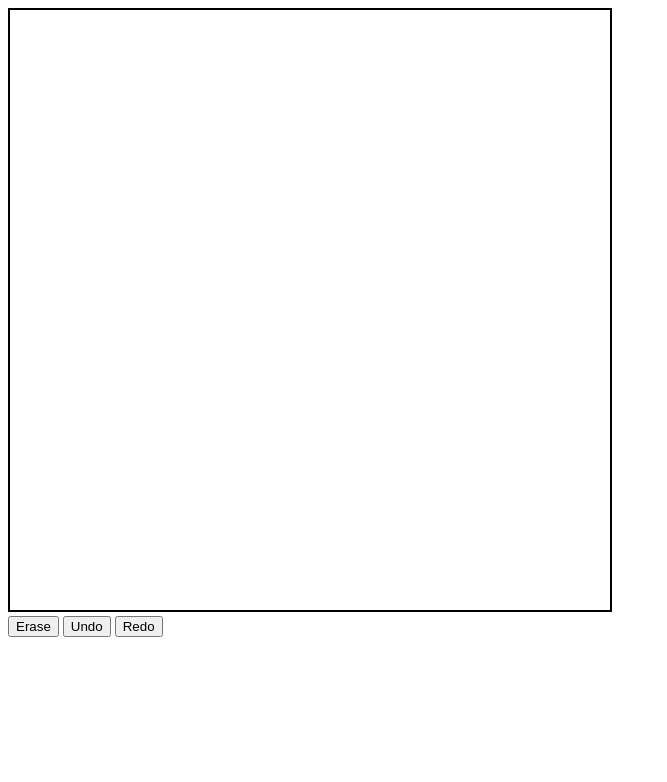
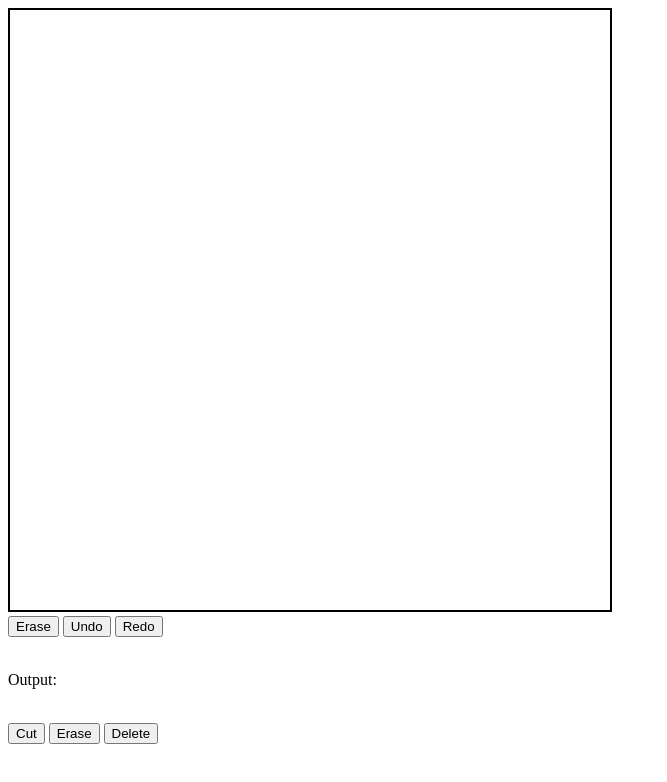
Before and after one commit to tcjiang/magic-handwriting, a plain HTML site: page index.html in a window 1280 px wide. Shown: the whole page, without its empty margins (0-667 px from the left). Drawn offline with Linux system fonts and the light colour scheme.

Commit message:
Added selected word to output.

```diff
--- a/index.html
+++ b/index.html
@@ -18,6 +18,13 @@
     <button onclick="canvas.redo()">Redo</button>
     <br>
     <div id="result" class="flex-container"></div>
+    <br>
+    <p>Output:</p>
+    <br>
+    <div id="output"></div>
+    <button onclick="output.cut()">Cut</button>
+    <button onclick="output.erase()">Erase</button>
+    <button onclick="output.back()">Delete</button>
   </span>
   <script type="text/javascript" src="wordselection.js"></script>
 </div>
--- a/wordselection.js
+++ b/wordselection.js
@@ -4,11 +4,16 @@ canvas.setCallBack(function(data, err) {
         throw err;
     }
     else {
-    	var result =  document.getElementById("result");
+        var result = document.getElementById("result");
         result.innerHTML = "";
         data.forEach(function(word) {
-		    var div = document.createElement("div");
+            var div = document.createElement("div");
             div.innerHTML = word;
+            div.addEventListener("click", function() {
+	        console.log(this.innerHTML);
+		var output = document.getElementById("output");
+		output.innerHTML += this.innerHTML;
+	    });
             result.appendChild(div);
         });
     }
```
Also changed, not shown: 1 other file.
